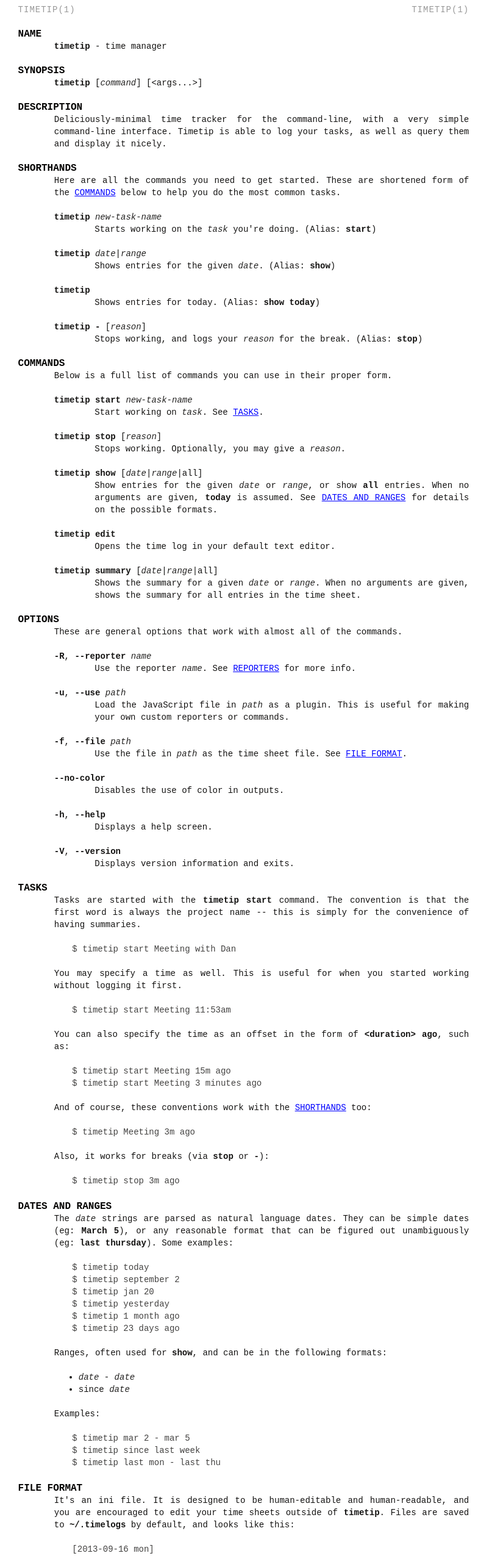
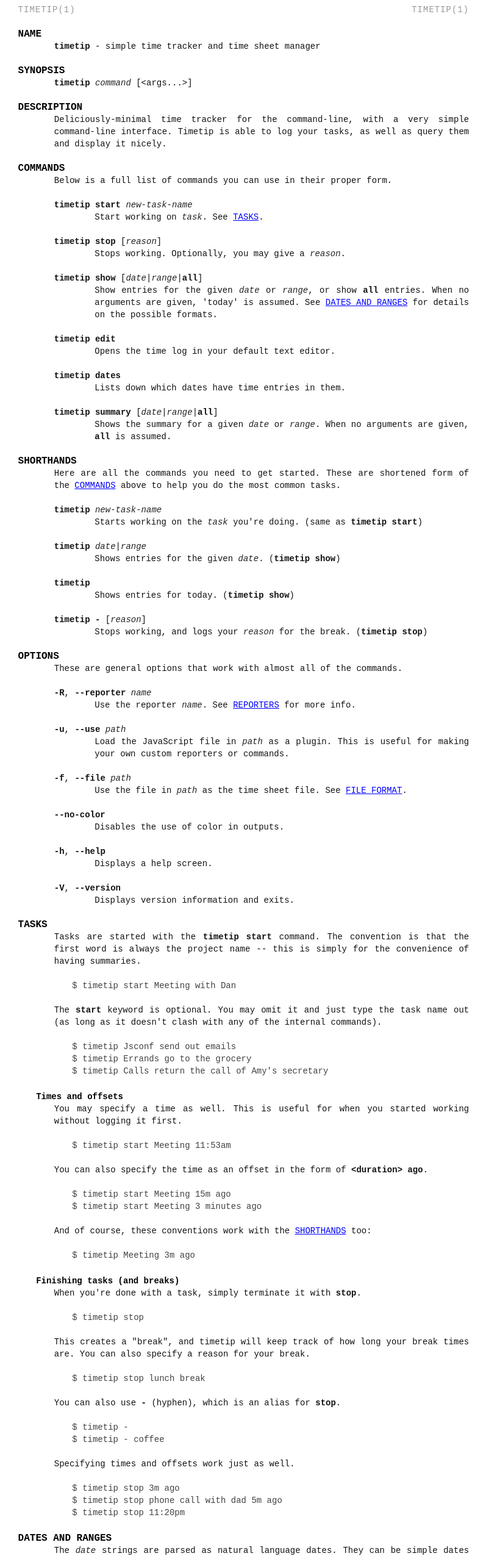
Before and after one commit to rstacruz/timetip, a website: page www/timetip.1.html in a window 1280 px wide. Shown: the top 2551 px of the page at 61% size, without its empty margins (0-802 px from the left). Drawn offline with Linux system fonts and the light colour scheme.

Commit message:
Man: update.

```diff
--- a/package.json
+++ b/package.json
@@ -1,8 +1,10 @@
 {
   "name": "timetip",
-  "description": "",
+  "description": "simple time tracker and time sheet manager",
   "keywords": [
-    ""
+    "time",
+    "time log",
+    "time sheet"
   ],
   "author": "Rico Sta. Cruz <hi@ricostacruz.com>",
   "version": "0.1.0",
--- a/www/timetip.1.html
+++ b/www/timetip.1.html
@@ -3,7 +3,7 @@
 <head>
   <meta http-equiv='content-type' value='text/html;charset=utf8'>
   <meta name='generator' value='Ronn/v0.7.3 (http://github.com/rtomayko/ronn/tree/0.7.3)'>
-  <title>timetip(1) - time manager</title>
+  <title>timetip(1) - simple time tracker and time sheet manager</title>
   <style type='text/css' media='all'>
   /* style: man */
   body#manpage {margin:0}
@@ -56,8 +56,8 @@
     <a href="#NAME">NAME</a>
     <a href="#SYNOPSIS">SYNOPSIS</a>
     <a href="#DESCRIPTION">DESCRIPTION</a>
+    <a href="#COMMANDS">COMMANDS</a>
     <a href="#SHORTHANDS">SHORTHANDS</a>
-    <a href="#COMMANDS">COMMANDS</a>
     <a href="#OPTIONS">OPTIONS</a>
     <a href="#TASKS">TASKS</a>
     <a href="#DATES-AND-RANGES">DATES AND RANGES</a>
@@ -75,31 +75,18 @@
 
   <h2 id="NAME">NAME</h2>
 <p class="man-name">
-  <code>timetip</code> - <span class="man-whatis">time manager</span>
+  <code>timetip</code> - <span class="man-whatis">simple time tracker and time sheet manager</span>
 </p>
 
 <h2 id="SYNOPSIS">SYNOPSIS</h2>
 
-<p><code>timetip</code> [<var>command</var>] [&lt;args...>]</p>
+<p><code>timetip</code> <var>command</var> [&lt;args...>]</p>
 
 <h2 id="DESCRIPTION">DESCRIPTION</h2>
 
 <p>Deliciously-minimal time tracker for the command-line, with a very simple
 command-line interface. Timetip is able to log your tasks, as well as query
 them and display it nicely.</p>
-
-<h2 id="SHORTHANDS">SHORTHANDS</h2>
-
-<p>Here are all the commands you need to get started. These are shortened form of
-the <a href="#COMMANDS" title="COMMANDS" data-bare-link="true">COMMANDS</a> below to help you do the most common tasks.</p>
-
-<dl>
-<dt><code>timetip</code> <var>new-task-name</var> </dt><dd><p>Starts working on the <var>task</var> you're doing. (Alias: <code>start</code>)</p></dd>
-<dt><code>timetip</code> <var>date</var>|<var>range</var> </dt><dd><p>Shows entries for the given <var>date</var>. (Alias: <code>show</code>)</p></dd>
-<dt><code>timetip</code> </dt><dd><p>Shows entries for today. (Alias: <code>show today</code>)</p></dd>
-<dt><code>timetip -</code> [<var>reason</var>] </dt><dd><p>Stops working, and logs your <var>reason</var> for the break. (Alias: <code>stop</code>)</p></dd>
-</dl>
-
 
 <h2 id="COMMANDS">COMMANDS</h2>
 
@@ -108,12 +95,26 @@ the <a href="#COMMANDS" title="COMMANDS" data-bare-link="true">COMMANDS</a> belo
 <dl>
 <dt><code>timetip start</code> <var>new-task-name</var> </dt><dd><p>Start working on <var>task</var>. See <a href="#TASKS" title="TASKS" data-bare-link="true">TASKS</a>.</p></dd>
 <dt><code>timetip stop</code> [<var>reason</var>] </dt><dd><p>Stops working. Optionally, you may give a <var>reason</var>.</p></dd>
-<dt><code>timetip show</code> [<var>date</var>|<var>range</var>|all] </dt><dd><p>Show entries for the given <var>date</var> or <var>range</var>, or show <code>all</code> entries. When no
-arguments are given, <code>today</code> is assumed. See <a href="#DATES-AND-RANGES" title="DATES AND RANGES" data-bare-link="true">DATES AND RANGES</a> for details
+<dt><code>timetip show</code> [<var>date</var>|<var>range</var>|<code>all</code>] </dt><dd><p>Show entries for the given <var>date</var> or <var>range</var>, or show <code>all</code> entries. When no
+arguments are given, 'today' is assumed. See <a href="#DATES-AND-RANGES" title="DATES AND RANGES" data-bare-link="true">DATES AND RANGES</a> for details
 on the possible formats.</p></dd>
 <dt><code>timetip edit</code> </dt><dd><p>Opens the time log in your default text editor.</p></dd>
-<dt><code>timetip summary</code> [<var>date</var>|<var>range</var>|all] </dt><dd><p>Shows the summary for a given <var>date</var> or <var>range</var>. When no arguments are given,
-shows the summary for all entries in the time sheet.</p></dd>
+<dt><code>timetip dates</code> </dt><dd><p>Lists down which dates have time entries in them.</p></dd>
+<dt><code>timetip summary</code> [<var>date</var>|<var>range</var>|<code>all</code>] </dt><dd><p>Shows the summary for a given <var>date</var> or <var>range</var>. When no arguments are given,
+<code>all</code> is assumed.</p></dd>
+</dl>
+
+
+<h2 id="SHORTHANDS">SHORTHANDS</h2>
+
+<p>Here are all the commands you need to get started. These are shortened form of
+the <a href="#COMMANDS" title="COMMANDS" data-bare-link="true">COMMANDS</a> above to help you do the most common tasks.</p>
+
+<dl>
+<dt><code>timetip</code> <var>new-task-name</var> </dt><dd><p>Starts working on the <var>task</var> you're doing. (same as <code>timetip start</code>)</p></dd>
+<dt><code>timetip</code> <var>date</var>|<var>range</var> </dt><dd><p>Shows entries for the given <var>date</var>. (<code>timetip show</code>)</p></dd>
+<dt><code>timetip</code> </dt><dd><p>Shows entries for today. (<code>timetip show</code>)</p></dd>
+<dt><code>timetip -</code> [<var>reason</var>] </dt><dd><p>Stops working, and logs your <var>reason</var> for the break. (<code>timetip stop</code>)</p></dd>
 </dl>
 
 
@@ -141,14 +142,23 @@ having summaries.</p>
 <pre><code>$ timetip start Meeting with Dan
 </code></pre>
 
+<p>The <code>start</code> keyword is optional. You may omit it and just type the task name out
+(as long as it doesn't clash with any of the internal commands).</p>
+
+<pre><code>$ timetip Jsconf send out emails
+$ timetip Errands go to the grocery
+$ timetip Calls return the call of Amy's secretary
+</code></pre>
+
+<h3 id="Times-and-offsets">Times and offsets</h3>
+
 <p>You may specify a time as well. This is useful for when you started working
 without logging it first.</p>
 
 <pre><code>$ timetip start Meeting 11:53am
 </code></pre>
 
-<p>You can also specify the time as an offset in the form of <code>&lt;duration> ago</code>, such
-as:</p>
+<p>You can also specify the time as an offset in the form of <code>&lt;duration> ago</code>.</p>
 
 <pre><code>$ timetip start Meeting 15m ago
 $ timetip start Meeting 3 minutes ago
@@ -159,9 +169,30 @@ $ timetip start Meeting 3 minutes ago
 <pre><code>$ timetip Meeting 3m ago
 </code></pre>
 
-<p>Also, it works for breaks (via <code>stop</code> or <code>-</code>):</p>
+<h3 id="Finishing-tasks-and-breaks-">Finishing tasks (and breaks)</h3>
+
+<p>When you're done with a task, simply terminate it with <code>stop</code>.</p>
+
+<pre><code>$ timetip stop
+</code></pre>
+
+<p>This creates a "break", and timetip will keep track of how long your break times are.
+You can also specify a reason for your break.</p>
+
+<pre><code>$ timetip stop lunch break
+</code></pre>
+
+<p>You can also use <code>-</code> (hyphen), which is an alias for <code>stop</code>.</p>
+
+<pre><code>$ timetip -
+$ timetip - coffee
+</code></pre>
+
+<p>Specifying times and offsets work just as well.</p>
 
 <pre><code>$ timetip stop 3m ago
+$ timetip stop phone call with dad 5m ago
+$ timetip stop 11:20pm
 </code></pre>
 
 <h2 id="DATES-AND-RANGES">DATES AND RANGES</h2>
```
Also changed, not shown: man/timetip.1.md (+56 -27 lines), 1 other file.
